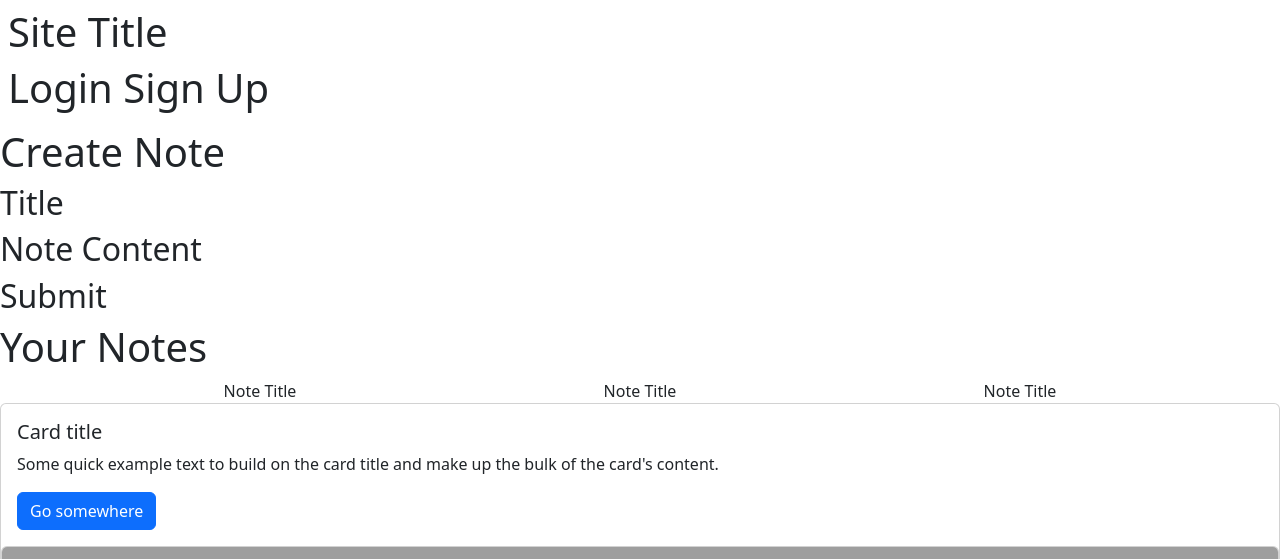
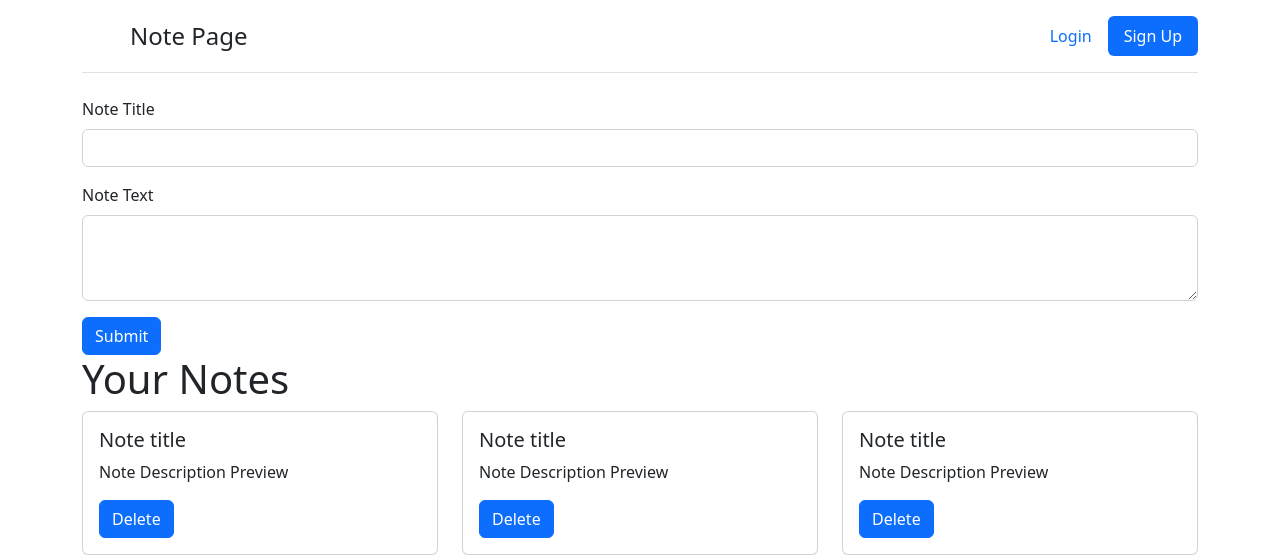
Before and after one commit to DummyWoke/NoteWebpage, a Node project: template views/homepage.handlebars in a window 1280 px wide. Shown: the top 559 px of the page. Run offline with Node 20 templates, Linux system fonts and the light colour scheme; the template is opened without the code that fills it, so the values that code supplies are empty; grey boxes are pictures that could not be loaded.

Commit message:
Rafactore code or use your message

```diff
--- a/views/homepage.handlebars
+++ b/views/homepage.handlebars
@@ -13,83 +13,82 @@
 </head>
 
 <body>
-    <header class="display-flex justify-space-between align-center p-2">
-        <h1>
-        Site Title
-        </h1>
 
-        <h1>
-        Login Sign Up
-        </h1>
+<header>
+        <div class="container">
+            <header class="d-flex flex-wrap justify-content-center py-3 mb-4 border-bottom">
+              <a href="/" class="d-flex align-items-center mb-3 mb-md-0 me-md-auto text-dark text-decoration-none">
+                <svg class="bi me-2" width="40" height="32"><use xlink:href="#bootstrap"></use></svg>
+                <span class="fs-4">Note Page</span>
+              </a>
+
+              <ul class="nav nav-pills">
+                <li class="nav-item"><a href="#" class="nav-link">Login</a></li>
+                <li class="nav-item"><a href="#" class="nav-link active" aria-current="page">Sign Up</a></li>
+              </ul>
+            </header>
+
 </header>
 
 <main>
 
-        <h1>
-        Create Note
-        </h1>
+        <div class="container">
+                <main class="mb-3 ">
+                <label for="exampleFormControlInput1" class="form-label">Note Title</label>
+                <input type="email" class="form-control" id="exampleFormControlInput1" placeholder="">
+                </main>
 
-        <h2>
-        Title
-        </h2>
+                <main class="mb-3">
+                <label for="exampleFormControlTextarea1" class="form-label">Note Text</label>
+                <textarea class="form-control" id="exampleFormControlTextarea1" rows="3"></textarea>
+                </main>
 
-        <h2>
-        Note Content
-        </h2>
-
-        <div class="Submit Button">
-        <h2>Submit</h2>
+                <input class="btn btn-primary" type="submit" value="Submit" >
         </div>
-
 </main>
 
 <footer>
-
+        <div class="container">
                 <h1>
                 Your Notes
                 </h1>
+        </div>
 
-        <div class="container text-center">
+        <div class="container">
             <div class="row">
-            <div class="col">
-            Note Title
-            </div>
-            <div class="col">
-            Note Title
-            </div>
-            <div class="col">
-            Note Title
+
+                <div class="col-sm">
+                <div class="card">
+                <div class="card-body">
+                    <h5 class="card-title">Note title</h5>
+                    <p class="card-text">Note Description Preview</p>
+                    <a href="#" class="btn btn-primary">Delete</a>
                 </div>
                 </div>
                 </div>
 
-
+                <div class="col-sm">
                 <div class="card">
-
                 <div class="card-body">
-        <h5 class="card-title">Card title</h5>
-        <p class="card-text">Some quick example text to build on the card title and make up the bulk of the card's content.</p>
-        <a href="#" class="btn btn-primary">Go somewhere</a>
+                    <h5 class="card-title">Note title</h5>
+                    <p class="card-text">Note Description Preview</p>
+                    <a href="#" class="btn btn-primary">Delete</a>
                 </div>
-
-        <div class="card">
-        <img src="..." class="card-img-top" alt="...">
-
-        <div class="card-body">
-        <h5 class="card-title">Card title</h5>
-        <p class="card-text">Some quick example text to build on the card title and make up the bulk of the card's content.</p>
-        <a href="#" class="btn btn-primary">Go somewhere</a>
                 </div>
                 </div>
 
+                <div class="col-sm">
+                <div class="card">
+                <div class="card-body">
+                    <h5 class="card-title">Note title</h5>
+                    <p class="card-text">Note Description Preview</p>
+                    <a href="#" class="btn btn-primary">Delete</a>
+                </div>
+                </div>
+                </div>
 
-    </footer>
-
-  <main class="container container-fluid mt-5">
-    <!-- Render the contents of the sub layout here -->
-    {{{ body }}}
-  </main>
-  <footer>
+            </div>
+        </div>
 
 </footer>
 
```
Lines whose indentation alone changed are shown as unchanged.
